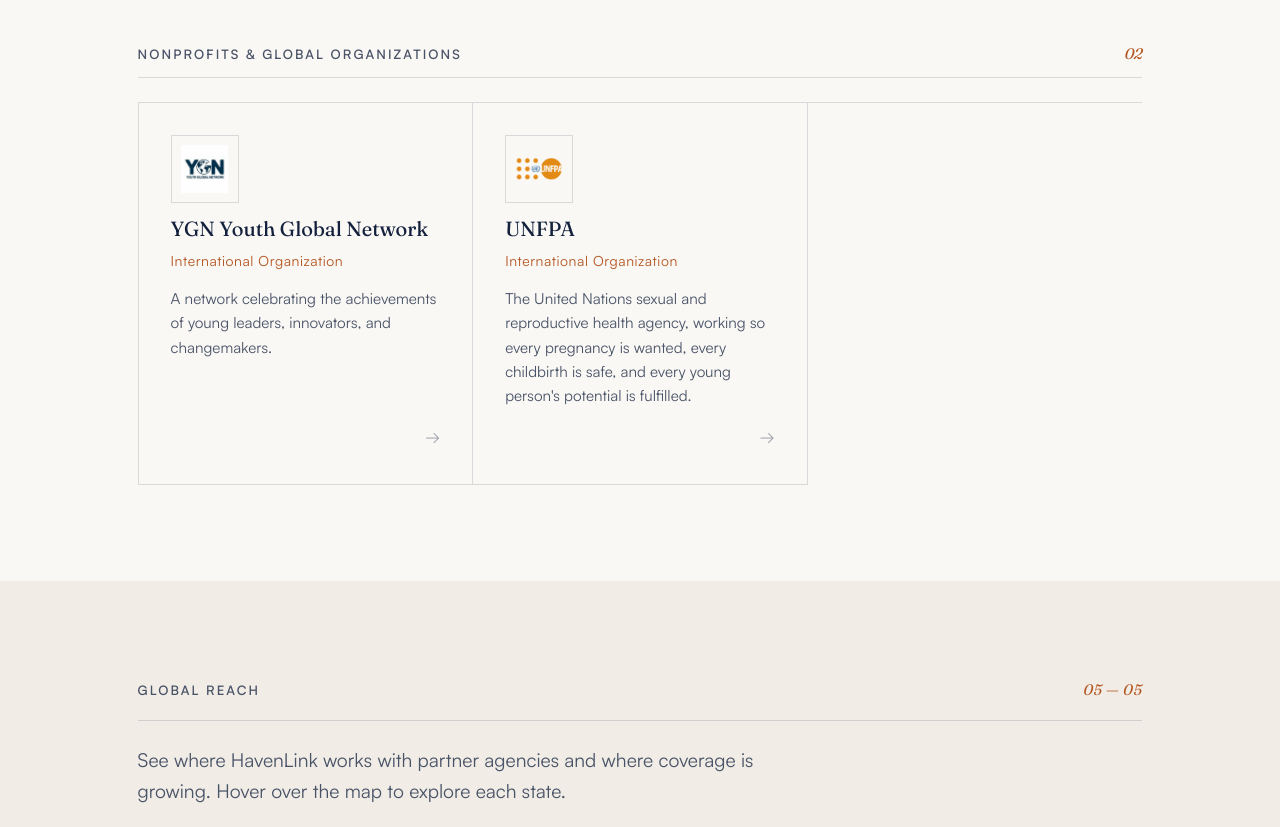
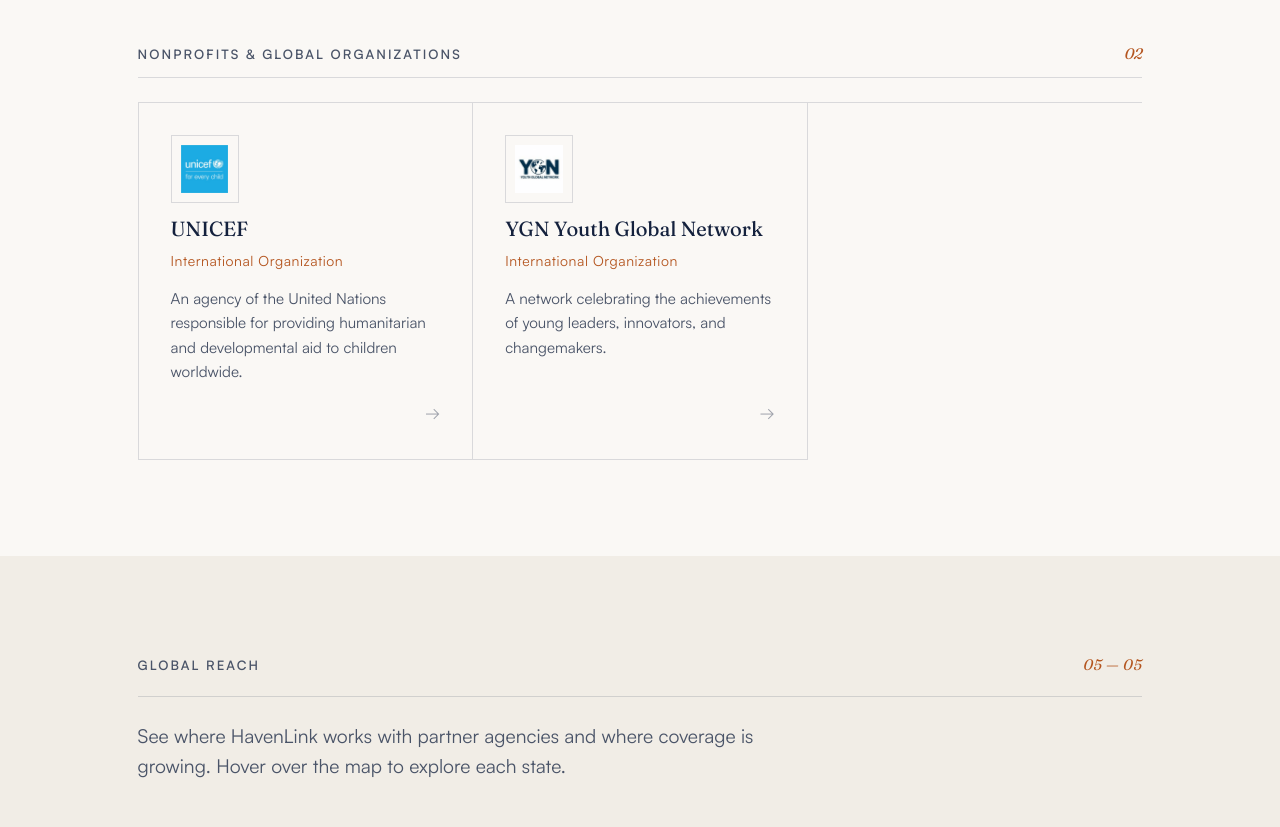
Before and after one commit to JosFa1/havenlink, a website: page public/team.html in a window 1280 px wide. Shown: the part 9774-10601 px from the top of the page. Drawn offline with Linux system fonts and the light colour scheme; no server answers; animation ran at ten frames a second.

Commit message:
v3.4
ygn unicef fix

```diff
--- a/public/partner.js
+++ b/public/partner.js
@@ -147,12 +147,12 @@
   var ROSTER = [
     /* -- partner organizations first -- */
     { name: "City of Orlando", logo: "/png/orlando-logo.png" },
-    { name: "YGN Youth Global Network", logo: "/png/ygn-logo.png" },
+    { name: "UNICEF", logo: "/png/unicef-logo.png" },
     { name: "Florida Department of Children and Families", logo: "/png/dcf-logo.png" },
     { name: "City of Winter Park", logo: "/png/winter-park-logo.png" },
     { name: "City of Oviedo", logo: "/png/oviedo-logo.png" },
     { name: "City of Sanford", logo: "/png/sanford-logo.png" },
-    { name: "UNFPA", logo: "/png/unfpa-logo.png" },
+    { name: "YGN Youth Global Network", logo: "/png/ygn-logo.png" },
     /* -- licensed adoption agencies, United States -- */
     { name: "Adoption and Beyond", logo: "/png/adoption-beyond.png" },
     { name: "Adoption Choices of Florida", logo: "/png/adoption-choices-florida-logo.png" },
--- a/public/team.html
+++ b/public/team.html
@@ -599,20 +599,20 @@
         </h3>
         <ul class="tm-cards">
           <li class="tm-card-item hm-reveal">
+            <a class="tm-card" href="https://www.unicef.org/" target="_blank" rel="noopener noreferrer">
+              <span class="tm-card-logo"><img src="/png/unicef-logo.png" alt="" loading="lazy"></span>
+              <span class="tm-card-name">UNICEF</span>
+              <span class="tm-card-role">International Organization</span>
+              <span class="tm-card-desc">An agency of the United Nations responsible for providing humanitarian and developmental aid to children worldwide.</span>
+              <span class="tm-card-arrow" aria-hidden="true">→</span>
+            </a>
+          </li>
+          <li class="tm-card-item hm-reveal">
             <a class="tm-card" href="https://www.youthgn.com/blogs/youths" target="_blank" rel="noopener noreferrer">
               <span class="tm-card-logo"><img src="/png/ygn-logo.png" alt="" loading="lazy"></span>
               <span class="tm-card-name">YGN Youth Global Network</span>
               <span class="tm-card-role">International Organization</span>
               <span class="tm-card-desc">A network celebrating the achievements of young leaders, innovators, and changemakers.</span>
-              <span class="tm-card-arrow" aria-hidden="true">→</span>
-            </a>
-          </li>
-          <li class="tm-card-item hm-reveal">
-            <a class="tm-card" href="https://www.unfpa.org/" target="_blank" rel="noopener noreferrer">
-              <span class="tm-card-logo"><img src="/png/unfpa-logo.png" alt="" loading="lazy"></span>
-              <span class="tm-card-name">UNFPA</span>
-              <span class="tm-card-role">International Organization</span>
-              <span class="tm-card-desc">The United Nations sexual and reproductive health agency, working so every pregnancy is wanted, every childbirth is safe, and every young person's potential is fulfilled.</span>
               <span class="tm-card-arrow" aria-hidden="true">→</span>
             </a>
           </li>
```
Also changed, not shown: knowledge-tools/output/site.json.
